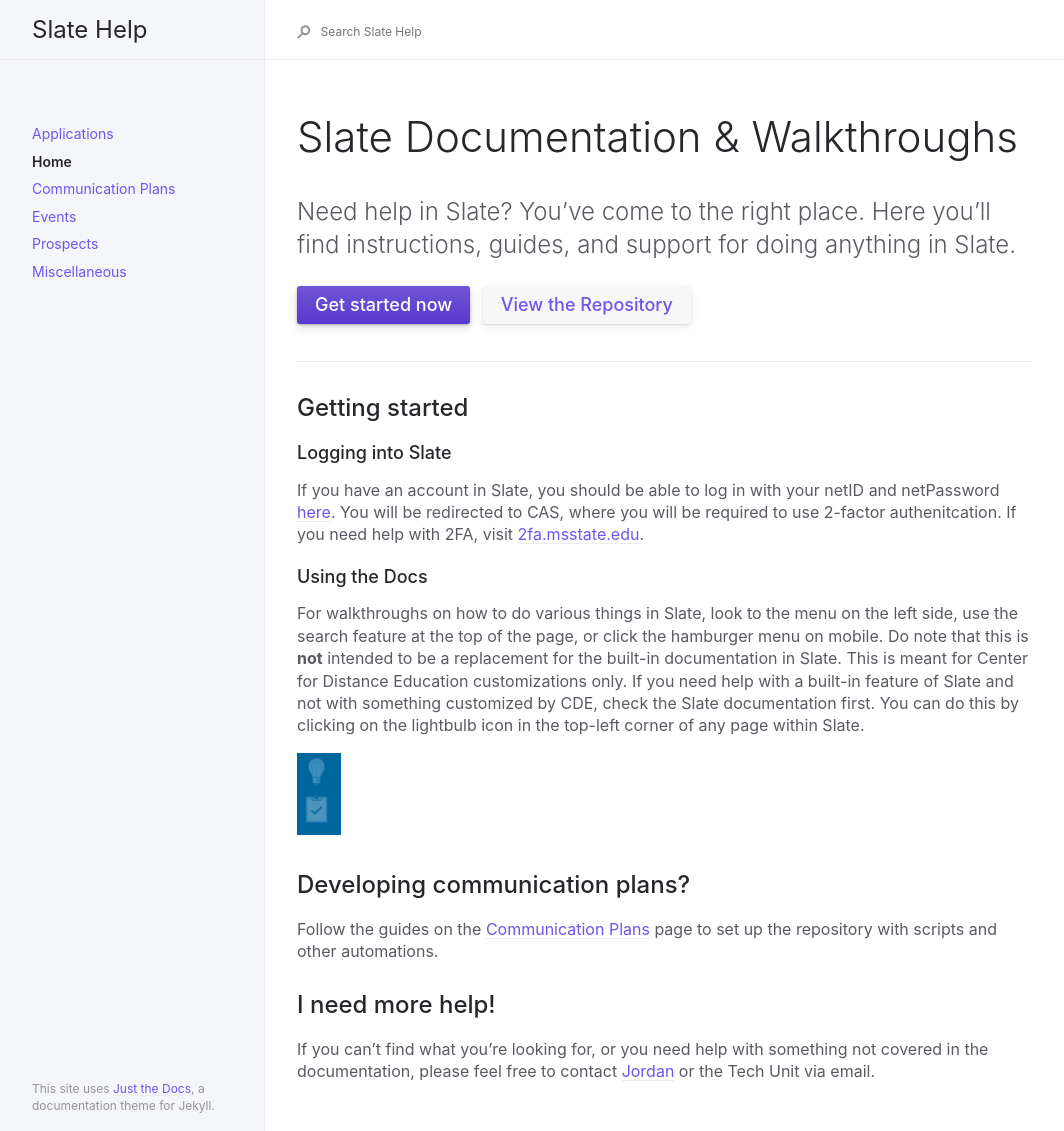
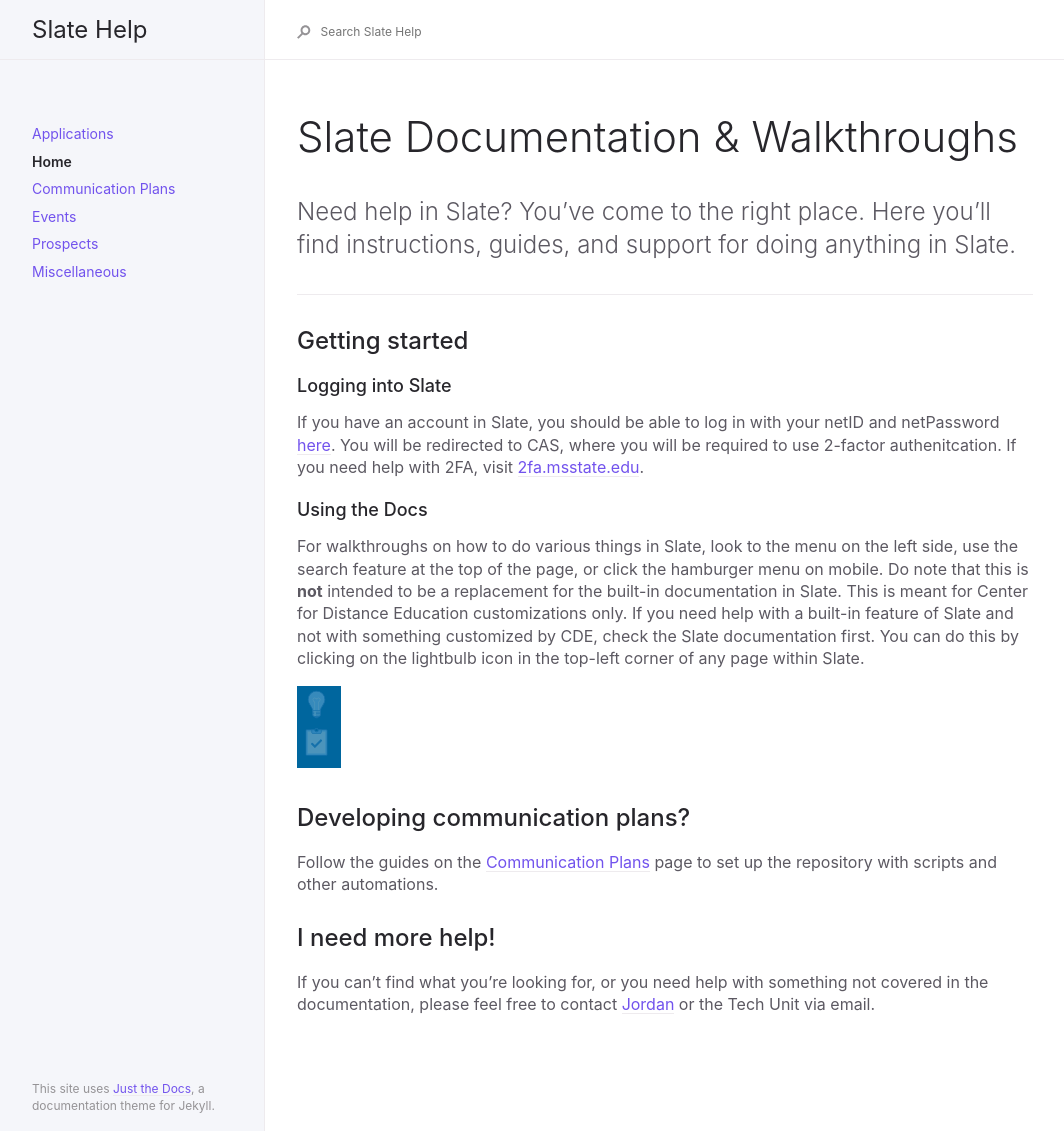
Before and after one commit to oretoise/docs, a Jekyll site: the page built from index.md, in a window 1280 px wide. Shown: the whole page, without its empty margins (91-1155 px from the left). Built offline with Jekyll 4.4.1, drawn with Linux system fonts in a browser that asks for light colours.

Commit message:
Remove repo link from homepage

```diff
--- a/index.md
+++ b/index.md
@@ -11,8 +11,6 @@ permalink: /
 
 Need help in Slate? You've come to the right place. Here you'll find instructions, guides, and support for doing anything in Slate.
 {: .fs-6 .fw-300 }
-
-[Get started now](#getting-started){: .btn .btn-primary .fs-5 .mb-4 .mb-md-0 .mr-2 } [View the Repository](https://github.com/js2506/slate){: .btn .fs-5 .mb-4 .mb-md-0 }
 
 ---
 
```
